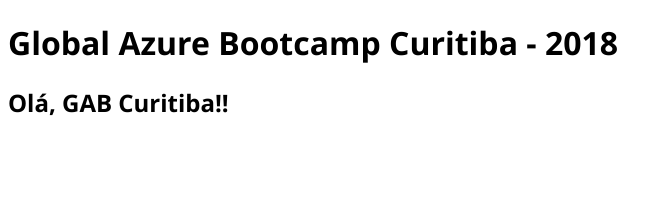
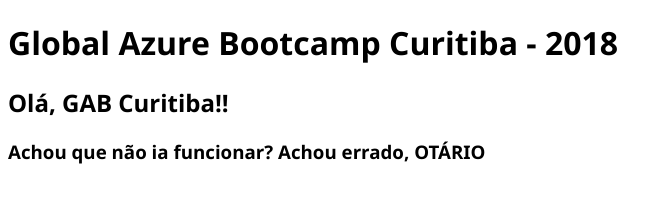
Before and after one commit to MatheusDonizete/gabcwb-2018-functions, a website: page static/index.html in a window 1280 px wide. Shown: the whole page, without its empty margins (0-672 px from the left). Drawn offline with Linux system fonts and the light colour scheme; no server answers.

Commit message:
index.html

```diff
--- a/static/index.html
+++ b/static/index.html
@@ -16,6 +16,7 @@
     <main>
         <h1>Global Azure Bootcamp Curitiba - 2018</h1>
         <h2>Olá, GAB Curitiba!!</h2>
+        <h3>Achou que não ia funcionar? Achou errado, <b>OTÁRIO</b></h3>
         <ul id="data"></ul>
     </main>
     <script>
```
